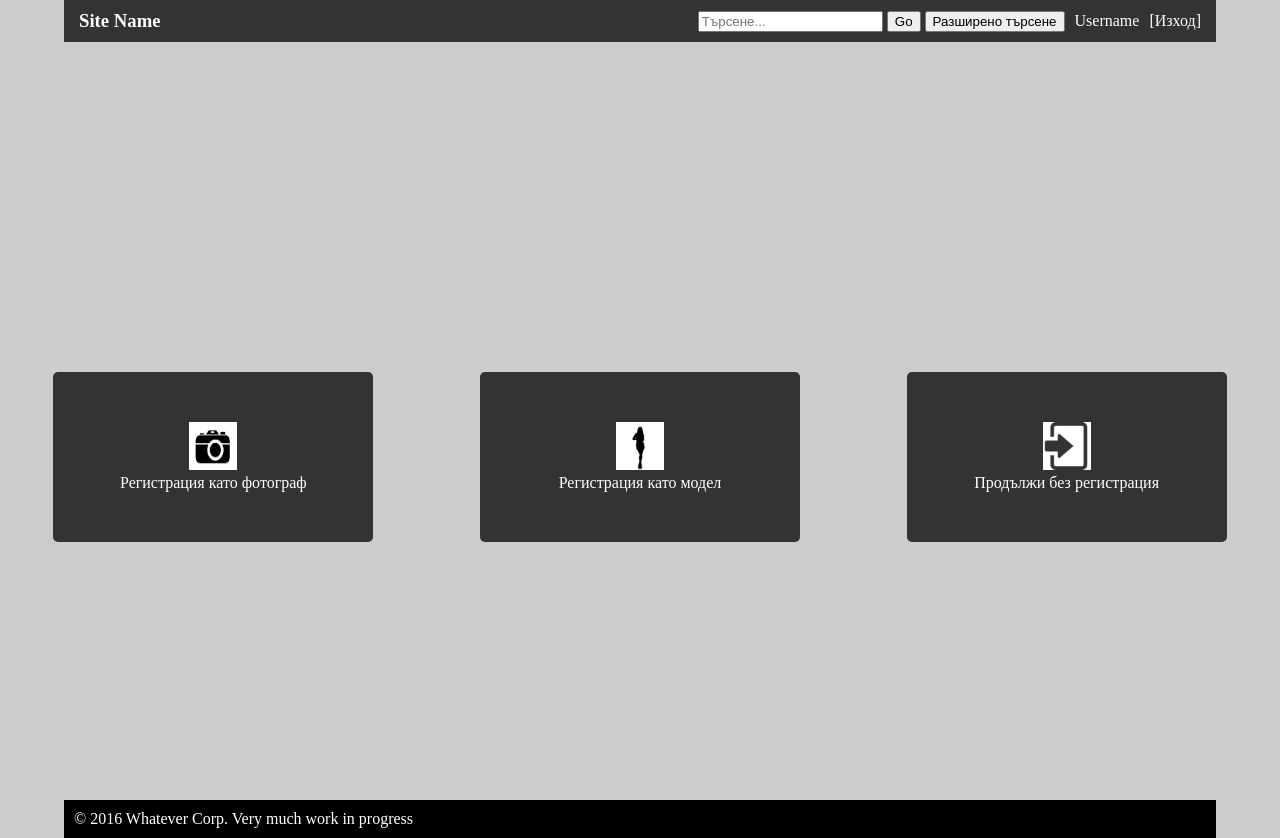
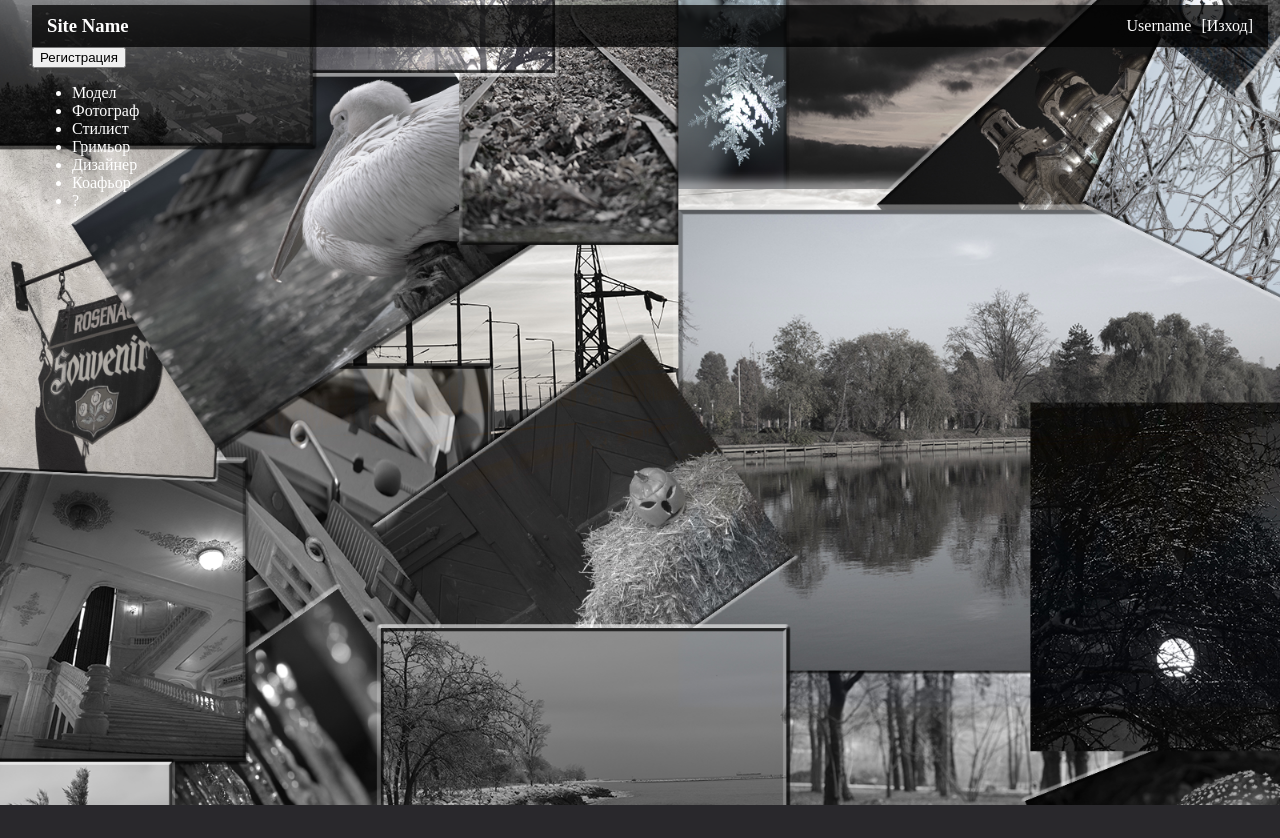
Before and after one commit to Mitko1239/PhotoProject, a PHP site: page / in a window 1280 px wide. After the commit the page ends 805 px from the top, so only its background shows below. Run offline with PHP 8.4, Linux system fonts and the light colour scheme; some libraries are stand-ins or nearby versions.

Commit message:
Background and register wheel

```diff
--- a/css/style.css
+++ b/css/style.css
@@ -13,9 +13,10 @@
 }
 body {
     /*background: url('http://club.wpeka.com/wp-content/uploads/2014/02/collageMaker_random_gallery1.jpeg') no-repeat center;*/
-    background: #ccc;
-    width: 100vw;
-    height: 100vh;
+    background: url('../img/background.png') no-repeat center;
+    /*background: #ccc;*/
+    /*width: 100vw;*/
+    /*height: 100vh;*/
     background-size: cover;
     margin: 0px auto;
 }
@@ -34,21 +35,27 @@
     justify-content: space-around;
 }
 #container {
-    width: 100vw;
+    width: 95vw;
+    margin: 5px auto 0;
     height: 100vh;
     color: #fff;
 }
-nav {
+nav, #profileMenu {
     margin: 0 auto;
     padding: 10px;
     background-color: rgba(0, 0, 0, 0.75);
-    width: calc(90vw - 20px);
+    /*width: calc(100vw - 20px);*/
+    width: 100%;
+}
+#profileMenu {
+    background-color: transparent;
+    width: 100%;
 }
 h1, h3 {
     padding: 0;
     margin: 0;
 }
-nav ul {
+nav ul, #profileMenu ul {
     list-style-type: none;
     display: flex;
     align-items: center;
@@ -60,7 +67,7 @@
 nav#top ul li:first-of-type {
     flex-grow: 1;
 }
-nav ul li {
+nav ul li, #profileMenu ul li {
     margin: 0 5px;
 }
 a {
@@ -74,8 +81,8 @@
 }
 
 footer {
-    width: calc(90vw - 20px);
-    background: #000;
+    width: 95vw;
+    background: rgba(0, 0, 0, 0.75);
     padding: 10px;
     margin: 0 auto;
 }
@@ -93,12 +100,12 @@
 
 
 .siteBox {
-    width: 90vw;
+    width: 100%;
     min-height: 300px;
     margin: 0px auto 0;
     border-top: 1px solid #fff;
     border-bottom: 1px solid #fff;
-    background-color: rgba(0, 0, 0, 1);
+    background-color: rgba(0, 0, 0, 0.75);
 }
 
 #cover {
--- a/index.php
+++ b/index.php
@@ -1,26 +1,46 @@
 <?php
     include "includes/main.php";
-    tplHeader("Начало"); ?>
-        <div id="registerChoose">
-            <div class="form">
-                <a href="register.php?profileType=photographer">
-                    <p><img class="homePageImg" src="img/camera-clipart.jpg" alt=""></p>
-                    <p>Регистрация като фотограф</p>
-                </a>
-            </div>
-            <div class="form">
-                <a href="register.php?profileType=model">
-                    <p><img class="homePageImg" src="img/model.png" alt=""></p>
-                    <p>Регистрация като модел</p>
-                </a>
-            </div>
+    tplHeader("Начало", 'home'); ?>
+
+
+    			<div class="circleRegistrationComponent">
+				<!-- Start Nav Structure -->
+				<button class="cn-button" id="cn-button">Регистрация</button>
+				<div class="cn-wrapper" id="cn-wrapper">
+					<ul>
+						<li><a href="register.php?type=model"><span>Модел</span></a></li>
+						<li><a href="register.php?type=photographer"><span>Фотограф</span></a></li>
+						<li><a href="register.php?type=stylist"><span>Стилист</span></a></li>
+						<li><a href="register.php?type=makeupartist"><span>Гримьор</span></a></li>
+						<li><a href="register.php?type=designer"><span>Дизайнер</span></a></li>
+						<li><a href="register.php?type=coiffeur"><span>Коафьор</span></a></li>
+						<li><a href="register.php?type=?"><span>?</span></a></li>
+					 </ul>
+				</div>
+				<!-- End of Nav Structure -->
+			</div>
+
+<!--        <div id="registerChoose">-->
+<!--            <div class="form">-->
+<!--                <a href="register.php?profileType=photographer">-->
+<!--                    <p><img class="homePageImg" src="img/camera-clipart.jpg" alt=""></p>-->
+<!--                    <p>Регистрация като фотограф</p>-->
+<!--                </a>-->
+<!--            </div>-->
+<!--            <div class="form">-->
+<!--                <a href="register.php?profileType=model">-->
+<!--                    <p><img class="homePageImg" src="img/model.png" alt=""></p>-->
+<!--                    <p>Регистрация като модел</p>-->
+<!--                </a>-->
+<!--            </div>-->
             <!--TODO: страница с най-високо оценени снимки-->
-            <div class="form">
-                <a href="#">
-                    <p><img class="homePageImg" src="img/login.png" alt=""></p>
-                    <p>Продължи без регистрация</p>
-                </a>
-            </div>
-        </div>
-    </div>
-<?php tplFooter(); ?>
+<!--            <div class="form">-->
+<!--                <a href="#">-->
+<!--                    <p><img class="homePageImg" src="img/login.png" alt=""></p>-->
+<!--                    <p>Продължи без регистрация</p>-->
+<!--                </a>-->
+<!--            </div>-->
+<!--        </div>-->
+<!--    </div>-->
+            <script src="js/demo2.js"></script>
+<?php //tplFooter(); ?>
--- a/profile.php
+++ b/profile.php
@@ -1,6 +1,6 @@
 <?php
     include "includes/main.php";
-    tplHeader("Профил"); ?>
+    tplHeader("Профил", 'main'); ?>
     <div class="siteBox">
         <div id="profileBox">
             <div id="cover">
@@ -14,13 +14,13 @@
             </div>
 
             <div id="tabs">
-                <nav id="profileMenu">
+                <div id="profileMenu">
                     <ul>
                         <li><a href="#tabs-1">Информация</a></li>
                         <li><a href="#tabs-2">Снимки</a></li>
                         <li><a href="#tabs-3">Контакти</a></li>
                     </ul>
-                </nav>
+                </div>
                 <div id="tabs-1">
                     <h2>Информация</h2>
                 </div>
--- a/register.php
+++ b/register.php
@@ -24,7 +24,7 @@
         header("Location: index.php");
         break;
 }
-tplHeader("Регистрация"); ?>
+tplHeader("Регистрация", 'main'); ?>
 <div class="siteBox">
     <h1>Регистрация като <?=$profileType;?></h1>
 </div>
--- a/templates/tpl.header.php
+++ b/templates/tpl.header.php
@@ -6,7 +6,7 @@
  * Time: 15:47
  */
 
-function tplHeader($title) {
+function tplHeader($title, $layout) {
     $loggedIn = true; //dev
     ?>
     <!doctype html>
@@ -15,6 +15,11 @@
         <meta charset="UTF-8">
         <title><?=$title;?></title>
         <link rel="stylesheet" href="css/style.css">
+        <link rel="stylesheet" href="css/demo.css">
+        <link rel="stylesheet" href="css/component2.css">
+        <script src="js/jquery.js"></script>
+        <script src="js/modernizr-2.6.2.min.js"></script>
+        <script src="js/polyfills.js"></script>
         <script src="js/jquery.js"></script>
         <script src="//code.jquery.com/ui/1.11.4/jquery-ui.js"></script>
         <script>
@@ -29,8 +34,10 @@
         <nav id="top">
             <ul>
                 <li><h3><a href="index.php">Site Name</a></h3></li>
+                <?php if($layout != 'home') { ?>
                 <li><input type="search" placeholder="Търсене..." /> <input type="submit" value="Go"> <input
                         type="button" value="Разширено търсене"></li>
+                <?php } ?>
                 <?php if($loggedIn) { ?>
                 <li><a href="profile.php">Username</a></li>
                 <li>[<a href="#">Изход</a>]</li>
```
Also changed, not shown: img/background.png (added).
